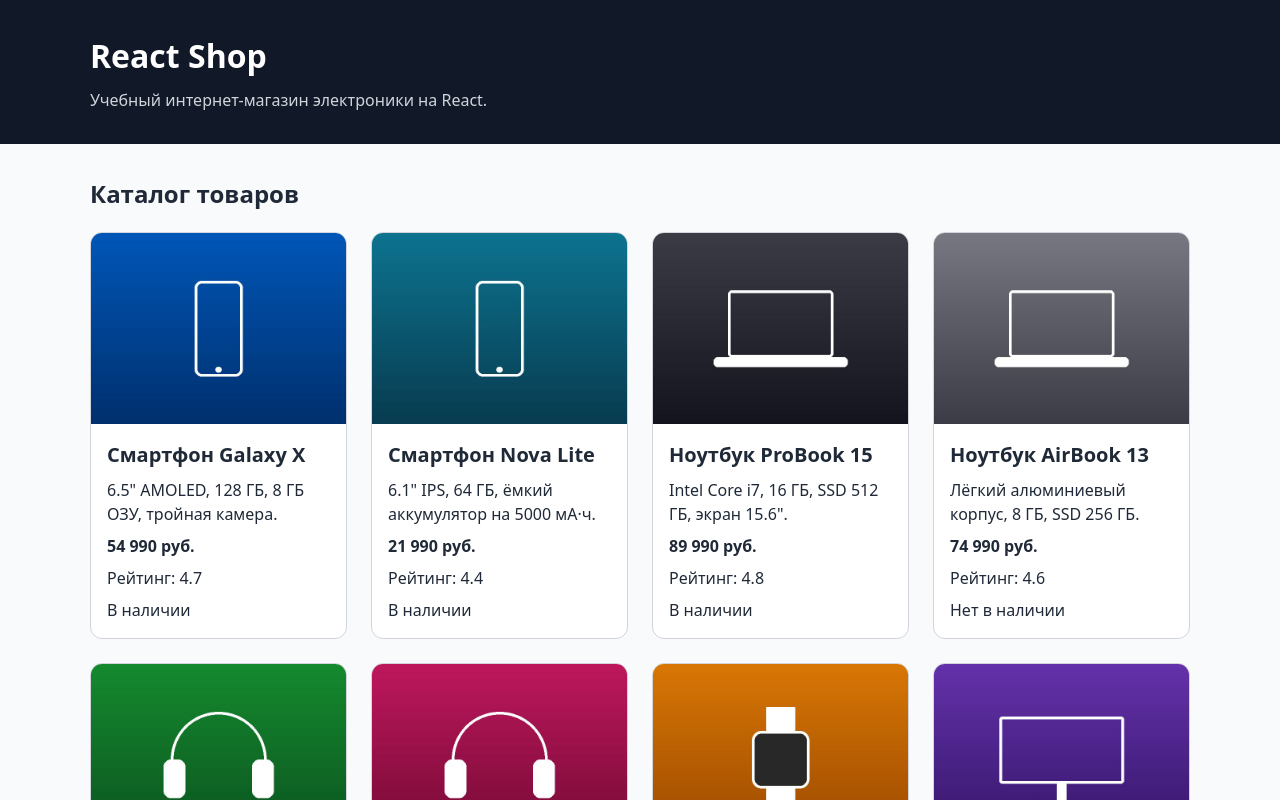
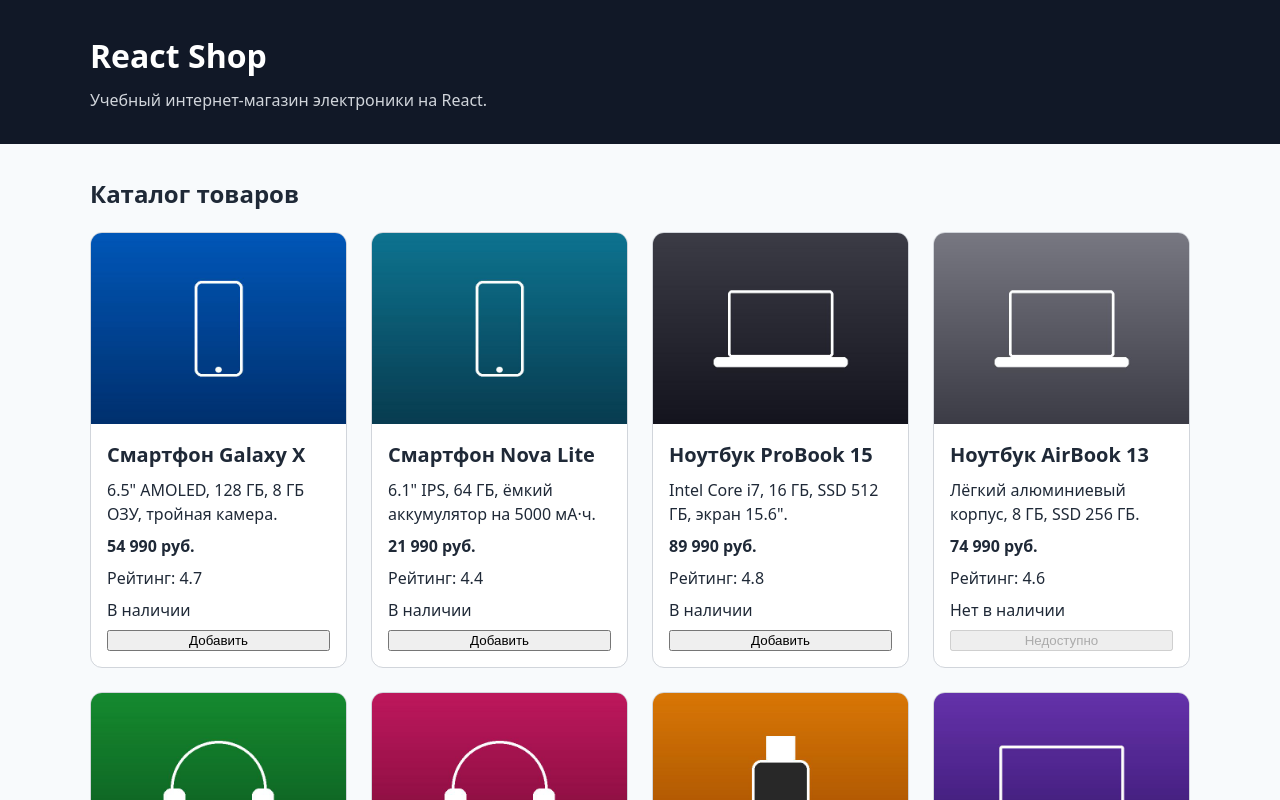
Before and after one commit to f1shi/kr5-react-shop, a React (Vite) app: page / in a window 1280 px wide. Shown: the top 800 px of the page. Built offline with nearby package versions, Linux system fonts and the light colour scheme.

Commit message:
feat: pass add to cart handler to product cards

```diff
--- a/src/components/ProductCard.jsx
+++ b/src/components/ProductCard.jsx
@@ -1,4 +1,4 @@
-function ProductCard({ product }) {
+function ProductCard({ product, onAddToCart }) {
   const formattedPrice = `${product.price.toLocaleString('ru-RU')} руб.`;
 
   return (
@@ -21,6 +21,14 @@ function ProductCard({ product }) {
         <p className="product-card__status">
           {product.isAvailable ? 'В наличии' : 'Нет в наличии'}
         </p>
+        <button
+          className="product-card__button"
+          type="button"
+          disabled={!product.isAvailable}
+          onClick={() => onAddToCart(product)}
+        >
+          {product.isAvailable ? 'Добавить' : 'Недоступно'}
+        </button>
       </div>
     </article>
   );
--- a/src/components/ProductList.jsx
+++ b/src/components/ProductList.jsx
@@ -1,8 +1,12 @@
 import ProductCard from './ProductCard';
 
-function ProductList({ products }) {
+function ProductList({ products, onAddToCart }) {
   if (products.length === 0) {
-    return <p className="products-empty">Товары не найдены.</p>;
+    return (
+      <p className="products-empty">
+        По выбранным условиям товары не найдены.
+      </p>
+    );
   }
 
   return (
@@ -10,7 +14,11 @@ function ProductList({ products }) {
       <h2 id="products-title">Каталог товаров</h2>
       <div className="products-grid">
         {products.map((product) => (
-          <ProductCard key={product.id} product={product} />
+          <ProductCard
+            key={product.id}
+            product={product}
+            onAddToCart={onAddToCart}
+          />
         ))}
       </div>
     </section>
```
